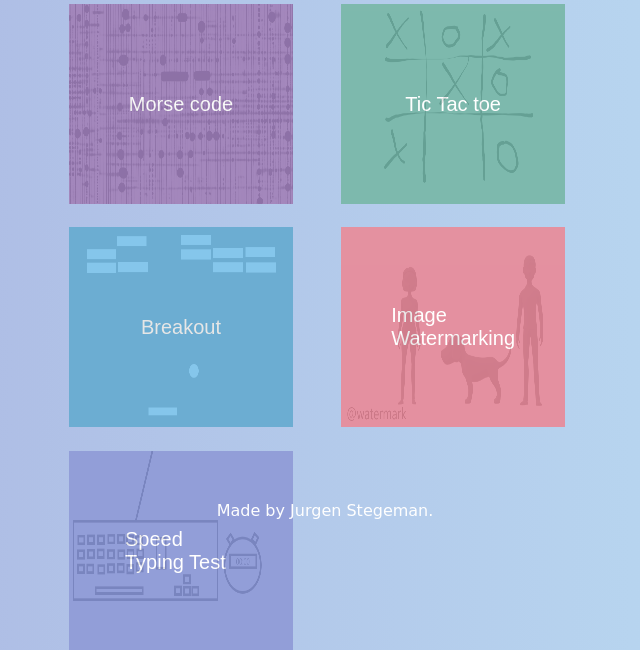
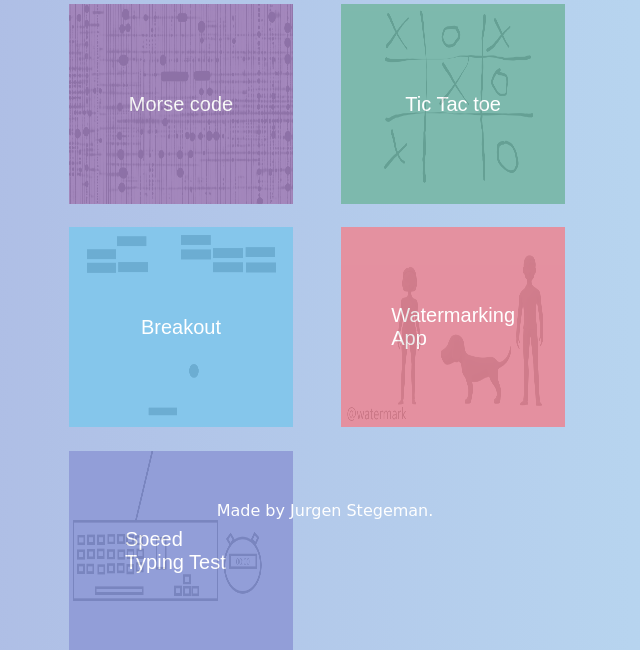
Before and after one commit to Thoredo/portfolio-site, a Flask app: page /projects in a window 1280 px wide. Shown: the part 244-894 px from the top of the page, without its empty margins (315-955 px from the left). Run offline with Flask 3, Linux system fonts and the light colour scheme.

Commit message:
Small layout changes

```diff
--- a/templates/projects.html
+++ b/templates/projects.html
@@ -31,7 +31,7 @@
         <a href="#"><img src="static/images/image-watermarking.png" alt="black and white image of tic tac toe"
                 class="project-images"></a>
         <div class="overlay overlayRose">
-            <div class="text">Image Watermarking</div>
+            <div class="text">Watermarking App</div>
         </div>
     </div>
     <br>
```
Also changed, not shown: static/images/breakout.png.
